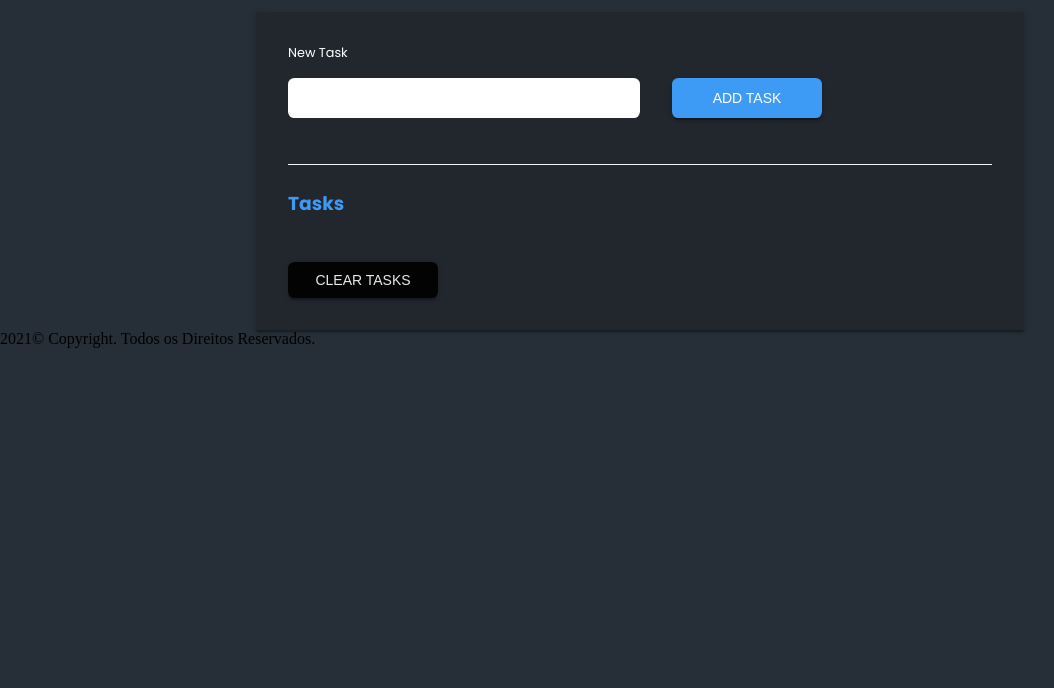
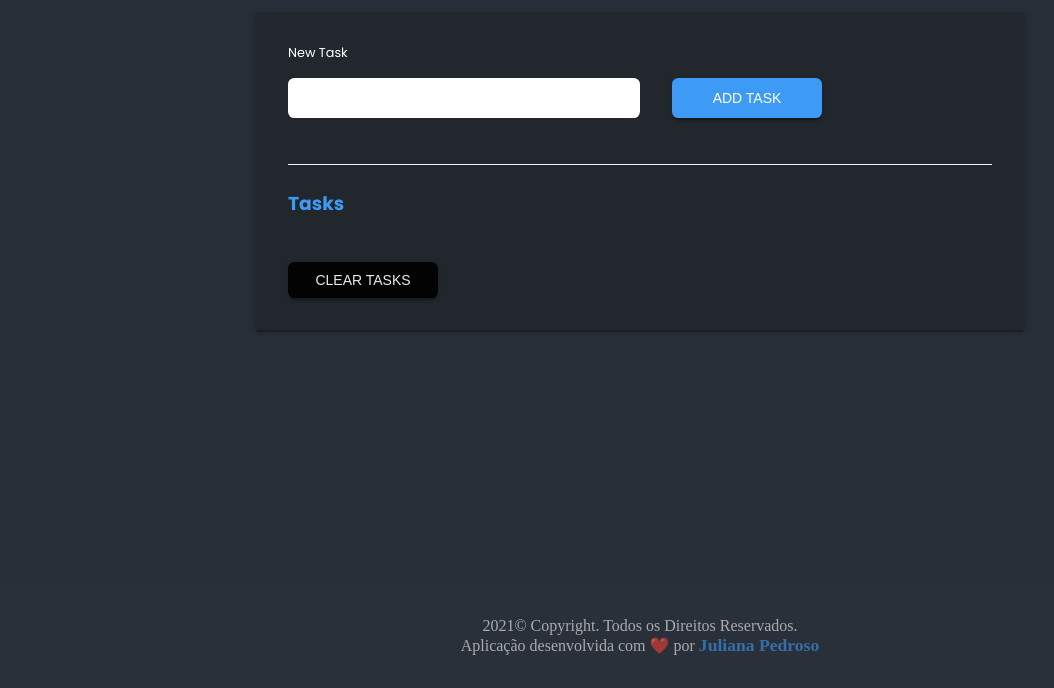
Before and after one commit to julianapedroso/my-tasks-list, a plain HTML site: page index.html in a window 1280 px wide. Shown: the part 112-800 px from the top of the page, without its empty margins (0-1054 px from the left). Drawn offline with Linux system fonts and the light colour scheme.

Commit message:
criado o footer com as informações de copyright

```diff
--- a/index.html
+++ b/index.html
@@ -34,8 +34,18 @@
       </div>
     </main>
   </div>
-  <footer>
+  <footer id="copy">
     <p>2021© Copyright. Todos os Direitos Reservados.</p>
+    <p>
+      Aplicação desenvolvida com ❤️ por
+      <a
+        href="https://github.com/julianapedroso"
+        target="_blank"
+        rel="noreferrer"
+      >
+        Juliana Pedroso
+      </a>
+    </p>
   </footer>
 </body>
 </html>
--- a/style.css
+++ b/style.css
@@ -47,7 +47,8 @@ body {
   display: flex;
   flex-direction: column;
   justify-content: center;
-  box-shadow: 0 3px 3px 0 rgba(0,0,0,0.14),0 1px 7px 0 rgba(0,0,0,0.12),0 3px 1px -1px rgba(0,0,0,0.2);
+  box-shadow: 0 3px 3px 0 rgba(0, 0, 0, 0.14), 0 1px 7px 0 rgba(0, 0, 0, 0.12),
+    0 3px 1px -1px rgba(0, 0, 0, 0.2);
   padding: 2rem;
 }
 
@@ -71,7 +72,7 @@ label {
   font-weight: normal;
 }
 
-#task-form input{
+#task-form input {
   margin-top: 1rem;
   width: 50%;
   height: 5vh;
@@ -88,7 +89,8 @@ label {
   border: none;
   border-radius: 0.4rem;
   background: var(--dark-blue);
-  box-shadow: 0 3px 3px 0 rgba(0,0,0,0.14),0 1px 7px 0 rgba(0,0,0,0.12),0 3px 1px -1px rgba(0,0,0,0.2);
+  box-shadow: 0 3px 3px 0 rgba(0, 0, 0, 0.14), 0 1px 7px 0 rgba(0, 0, 0, 0.12),
+    0 3px 1px -1px rgba(0, 0, 0, 0.2);
   width: 150px;
   color: var(--white);
   font-size: 14px;
@@ -132,7 +134,8 @@ label {
   padding: 10px;
   border: none;
   border-radius: 0.4rem;
-  box-shadow: 0 3px 3px 0 rgba(0,0,0,0.14),0 1px 7px 0 rgba(0,0,0,0.12),0 3px 1px -1px rgba(0,0,0,0.2);
+  box-shadow: 0 3px 3px 0 rgba(0, 0, 0, 0.14), 0 1px 7px 0 rgba(0, 0, 0, 0.12),
+    0 3px 1px -1px rgba(0, 0, 0, 0.2);
   width: 150px;
   color: var(--white);
   font-size: 14px;
@@ -153,3 +156,27 @@ label {
 
   transition: 400ms;
 }
+
+#copy {
+  background: var(--light-gray);
+  position: fixed;
+  bottom: 0;
+  grid-row-start: 2;
+  grid-row-end: 3;
+  min-width: 100%;
+  text-align: center;
+  margin-top: 3em;
+  padding: 2rem 0 2rem;
+  color: #fff;
+  text-align: center;
+  width: 100%;
+
+  opacity: 0.6;
+}
+
+#copy a {
+  font-size: 1.1rem;
+  color: var(--dark-blue);
+  font-weight: bold;
+  text-decoration: none;
+}
```
